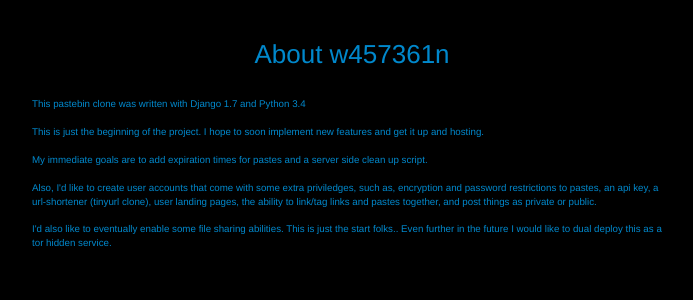
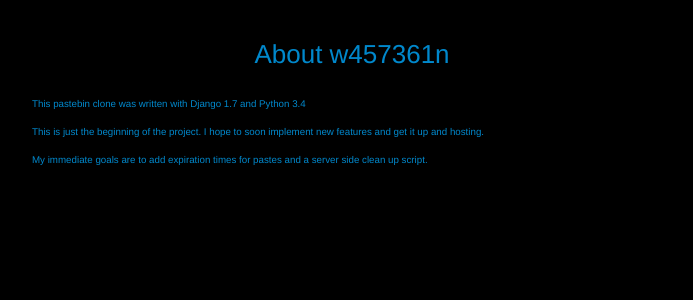
Before and after one commit to sq271/web.dev, a Django app: page /paste/about/ in a window 1280 px wide. Shown: the part 52-352 px from the top of the page, without its empty margins (288-981 px from the left). Run offline with Django 3.2, Linux system fonts and the light colour scheme; some libraries are stand-ins or nearby versions.

Commit message:
lame about.html

```diff
--- a/projects/wastebin_project/pastebin/templates/about.html
+++ b/projects/wastebin_project/pastebin/templates/about.html
@@ -10,9 +10,7 @@
 
 My immediate goals are to add expiration times for pastes and a server side clean up script. <br /><br />
 
-Also, I'd like to create user accounts that come with some extra priviledges, such as, encryption and password restrictions to pastes, an api key, a url-shortener (tinyurl clone), user landing pages, the ability to link/tag links and pastes together, and post things as private or public.
 <br /><br />
-I'd also like to eventually enable some file sharing abilities. This is just the start folks.. Even further in the future I would like to dual deploy this as a tor hidden service. <br /> <br />
 </p>
 
 
```
